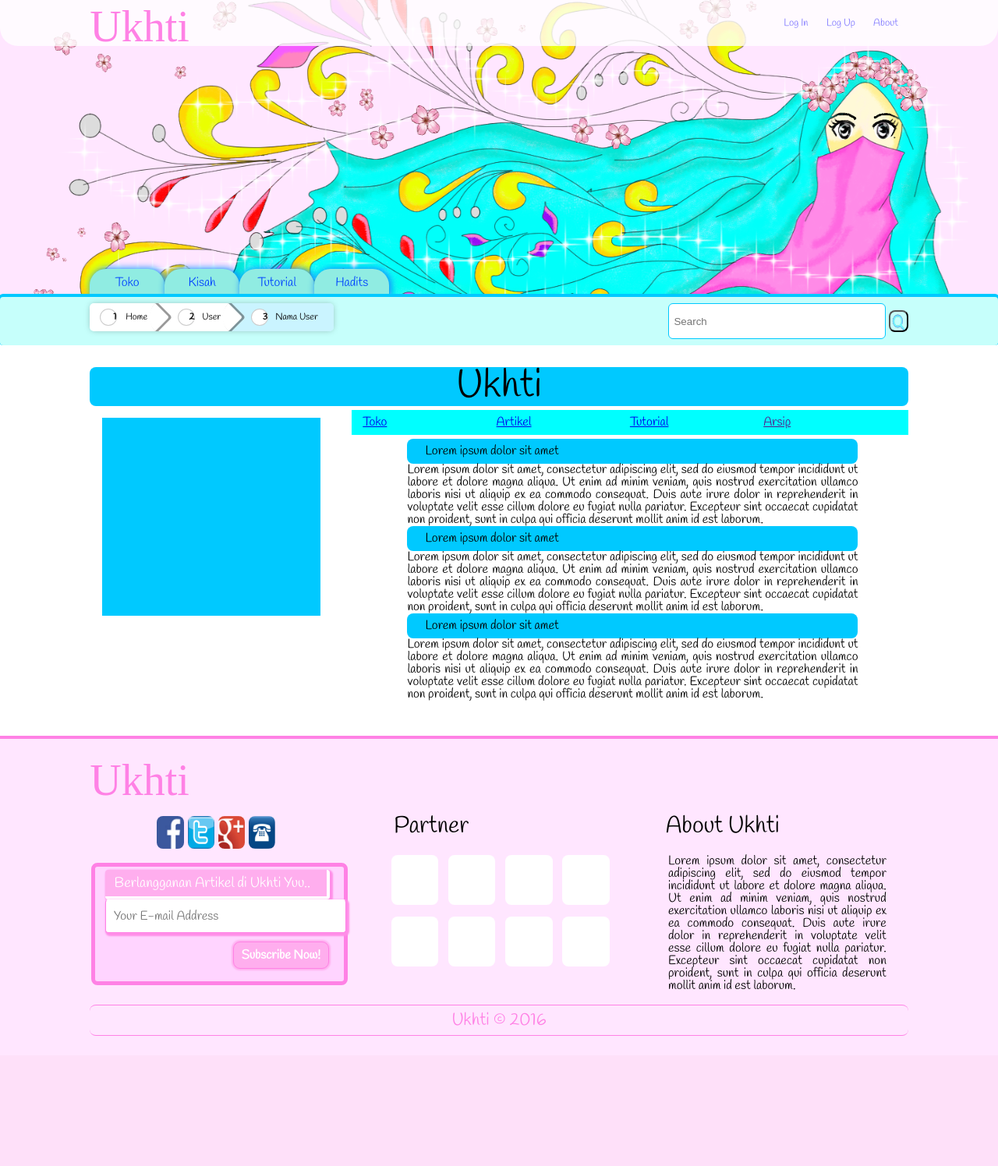
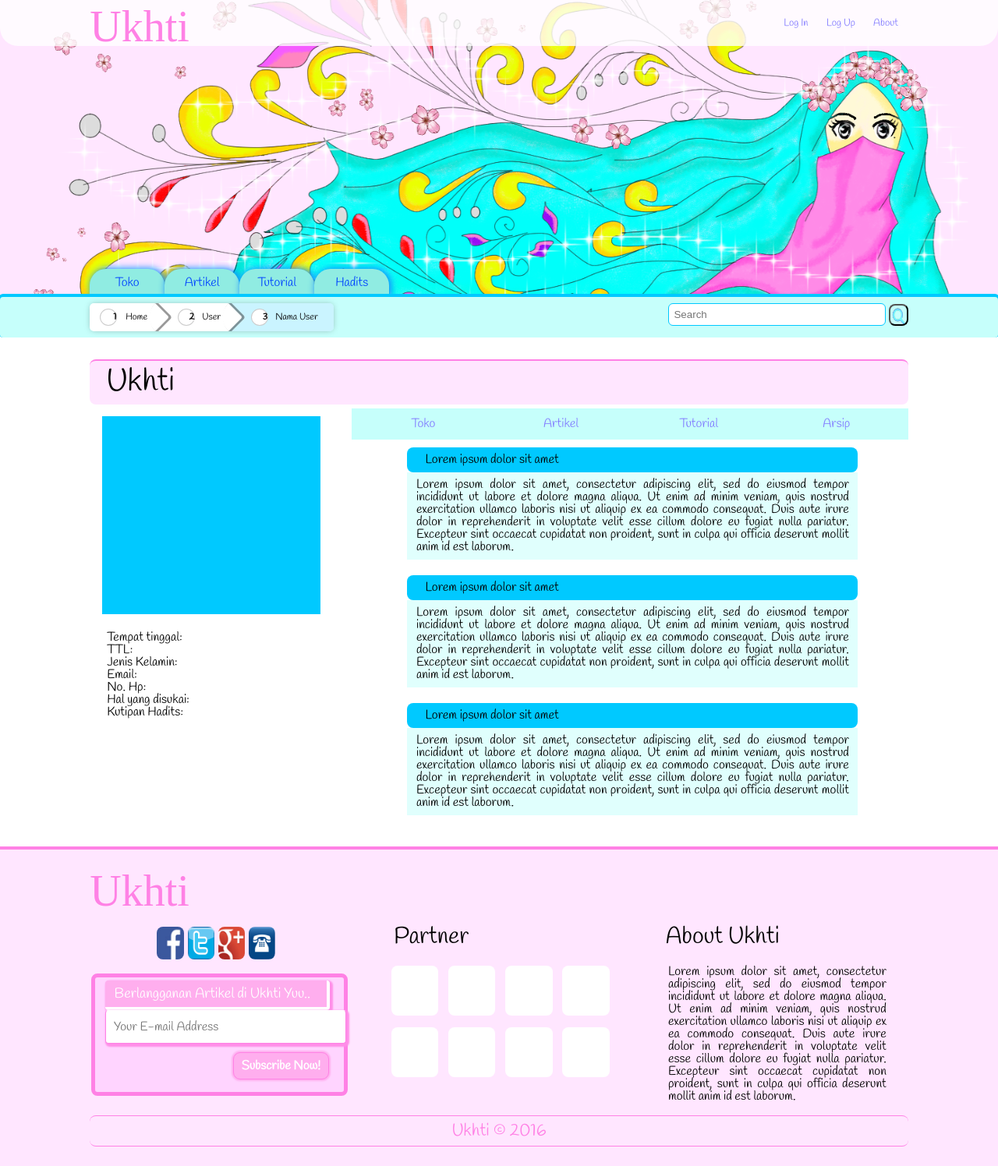
Before and after one commit to Rinayulyani/Ukhti, a PHP site: page /profilU.php in a window 1280 px wide. Shown: the whole page at 78% size. Before the commit the page ends 1329 px from the top, so only its background shows below. Run offline with PHP 8.4, Linux system fonts and the light colour scheme.

Commit message:
Profil user updated

```diff
--- a/assets/css/style.css
+++ b/assets/css/style.css
@@ -655,13 +655,15 @@
 }
 
 .namauser {
-	background: #00C9FF;
-	width: 100%;
-	height: 50px;
+	background: #FFE6FF;
+	width: 96%;
+	height: auto;
 	float: left;
-	text-align: center;
-	font-size: 50px;
+	text-align: left;
+	font-size: 40px;
 	border-radius: 8px;
+	padding: 8px 2%;
+	border-top: solid 2px #FF81E5;
 }
 
 .phobiouser {
@@ -696,49 +698,50 @@
 }
 
 #navuser {
-	background: cyan;
-	width :96%;
+	background: #c6fffb;
+	width: 99%;
 	height: auto;
 	float: left;
-	padding: 8px 2%;
+	padding: 2px 0.5%;
 }
 
-#menuuser {
-	width: 25%;
-	height: auto;
-	float: left;
+
+#navuser ul {
+	list-style: none;
+	margin: 0px;
+	padding: 0px;
 }
 
-#menuuser ul {
+#navuser ul li {
+	position: relative;
 	float: left;
-	width: 100%;
+	width: 25%;
 	text-align: center;
 }
 
-#menuuser ul li {
-	float: left;
-	width: 100%;
-	text-align: center;
-}
-
-#menuuser ul li a {
+#navuser ul li a {
 	display: block;
-	color: #0042FF;
+	color: #827BFF;
 	padding: 10px 0px;
 	text-decoration: none;
 }
 
-#menuuser ul li a:hover{
+#navuser ul li a:hover{
+	color: #fff;
+	background: #90ECE2;
+	border-radius: 5px;
+}
+
+#navuser ul li a:hover{
 	color: #FF1E27;
 	background: #FFE6FF;
-	border-radius: 21px 21px 0px 0px;
-	box-shadow: 2px 0px 8px 1px #f697c6;
+	border-radius: 2px
 }
 .out-profil {
 	width: 90%;
 	height: auto;
 	float: left;
-	margin: 5px 0%;
+	margin: 10px 0% 0px;
 	padding-left: 10%;
 }
  /*log-in*/
@@ -995,7 +998,7 @@
 
 .text {
 	width: 84%;
-	height: 32px;
+	height: auto;
 	border-radius: 6px;
 	border: solid #00C9FF 1px;
 	padding: 6px;
--- a/profilU.php
+++ b/profilU.php
@@ -21,7 +21,7 @@
 			<div class="nav">
 				<ul>
 					<div class="nav-in"><li><a href="jubel.php">Toko</a></li></div>
-					<div class="nav-in"><li><a href="kisah.php">Kisah</a></li></div>
+					<div class="nav-in"><li><a href="artikel.php">Artikel</a></li></div>
 					<div class="nav-in"><li><a href="tutorial.php">Tutorial</a></li></div>
 					<div class="nav-in"><li><a href="hadits.php">Hadits</a></li></div>
 				</ul>
@@ -48,15 +48,23 @@
 				<div class="namauser">Ukhti</div>
 				<div class="phobiouser">
 					<div id="photouser"></div>
-					<div id="biodatauser"></div>
+					<div id="biodatauser">
+						Tempat tinggal: <br>
+						TTL: <br>
+						Jenis Kelamin: <br>
+						Email: <br>
+						No. Hp: <br>
+						Hal yang disukai: <br>
+						Kutipan Hadits:
+					</div>
 				</div>
 				<div class="contentuser">
 					<div id="navuser">
 						<ul>
-							<div id="menuuser"><li><a href="jubel.php">Toko</a></li></div>
-							<div id="menuuser"><li><a href="kisah.php">Artikel</a></li></div>
-							<div id="menuuser"><li><a href="tutorial.php">Tutorial</a></li></div>
-							<div id="menuuser"><li><a href=>Arsip</a></li></div>
+							<li><a href="jubel.php">Toko</a></li>
+							<li><a href="artikel.php">Artikel</a></li>
+							<li><a href="tutorial.php">Tutorial</a></li>
+							<li><a href=>Arsip</a></li>
 						</ul>
 					</div>
 					<div class="out-profil">
@@ -64,19 +72,23 @@
 							<div class="judul-artikel">
 								Lorem ipsum dolor sit amet
 							</div>
-							<div class="ringkasan-artikel">
+							<div class="out-artikel">
 								Lorem ipsum dolor sit amet, consectetur adipiscing elit, sed do eiusmod tempor incididunt ut labore et dolore magna aliqua. Ut enim ad minim veniam, quis nostrud exercitation ullamco laboris nisi ut aliquip ex ea commodo consequat. Duis aute irure dolor in reprehenderit in voluptate velit esse cillum dolore eu fugiat nulla pariatur. Excepteur sint occaecat cupidatat non proident, sunt in culpa qui officia deserunt mollit anim id est laborum.
 							</div>
+						</div>
+						<div id="artikel">
 							<div class="judul-artikel">
 								Lorem ipsum dolor sit amet
 							</div>
-							<div class="ringkasan-artikel">
+							<div class="out-artikel">
 								Lorem ipsum dolor sit amet, consectetur adipiscing elit, sed do eiusmod tempor incididunt ut labore et dolore magna aliqua. Ut enim ad minim veniam, quis nostrud exercitation ullamco laboris nisi ut aliquip ex ea commodo consequat. Duis aute irure dolor in reprehenderit in voluptate velit esse cillum dolore eu fugiat nulla pariatur. Excepteur sint occaecat cupidatat non proident, sunt in culpa qui officia deserunt mollit anim id est laborum.
 							</div>
+						</div>
+						<div id="artikel">
 							<div class="judul-artikel">
 								Lorem ipsum dolor sit amet
 							</div>
-							<div class="ringkasan-artikel">
+							<div class="out-artikel">
 								Lorem ipsum dolor sit amet, consectetur adipiscing elit, sed do eiusmod tempor incididunt ut labore et dolore magna aliqua. Ut enim ad minim veniam, quis nostrud exercitation ullamco laboris nisi ut aliquip ex ea commodo consequat. Duis aute irure dolor in reprehenderit in voluptate velit esse cillum dolore eu fugiat nulla pariatur. Excepteur sint occaecat cupidatat non proident, sunt in culpa qui officia deserunt mollit anim id est laborum.
 							</div>
 						</div>
```
